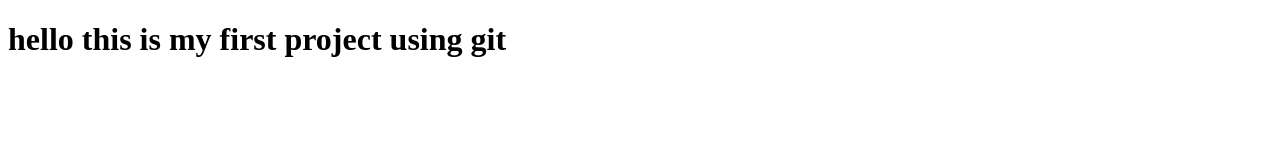
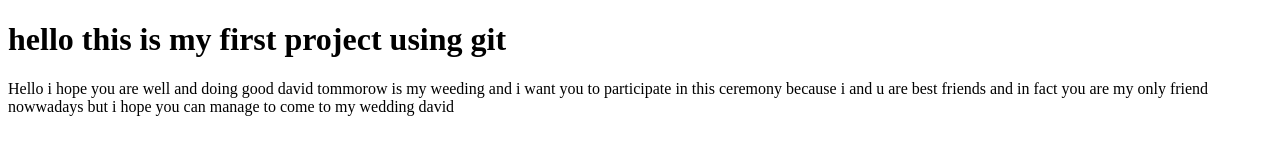
Before and after one commit to Mirzadsamii20/myNewRepo, a plain HTML site: page index.html in a window 1280 px wide. Drawn offline with Linux system fonts and the light colour scheme.

Commit message:
added invitation letter

```diff
--- a/index.html
+++ b/index.html
@@ -8,6 +8,6 @@
 </head>
 <body>
     <h1>hello this is my first project using git </h1>
-
+    <p>Hello i hope you are well and doing good david tommorow is my weeding and i want you to participate in this ceremony because i and u are best friends and in fact you are my only friend nowwadays but i hope you can manage to come to my wedding david </p>
 </body>
 </html>
```
